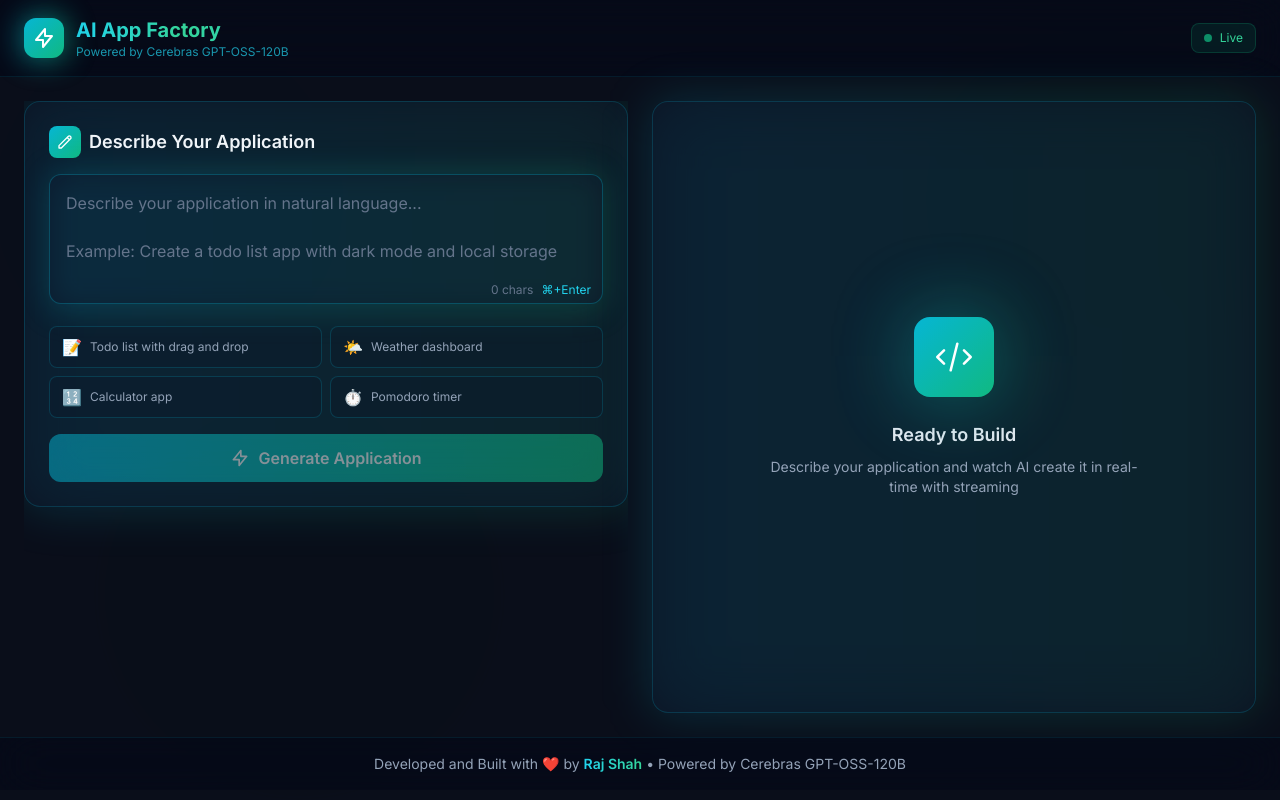
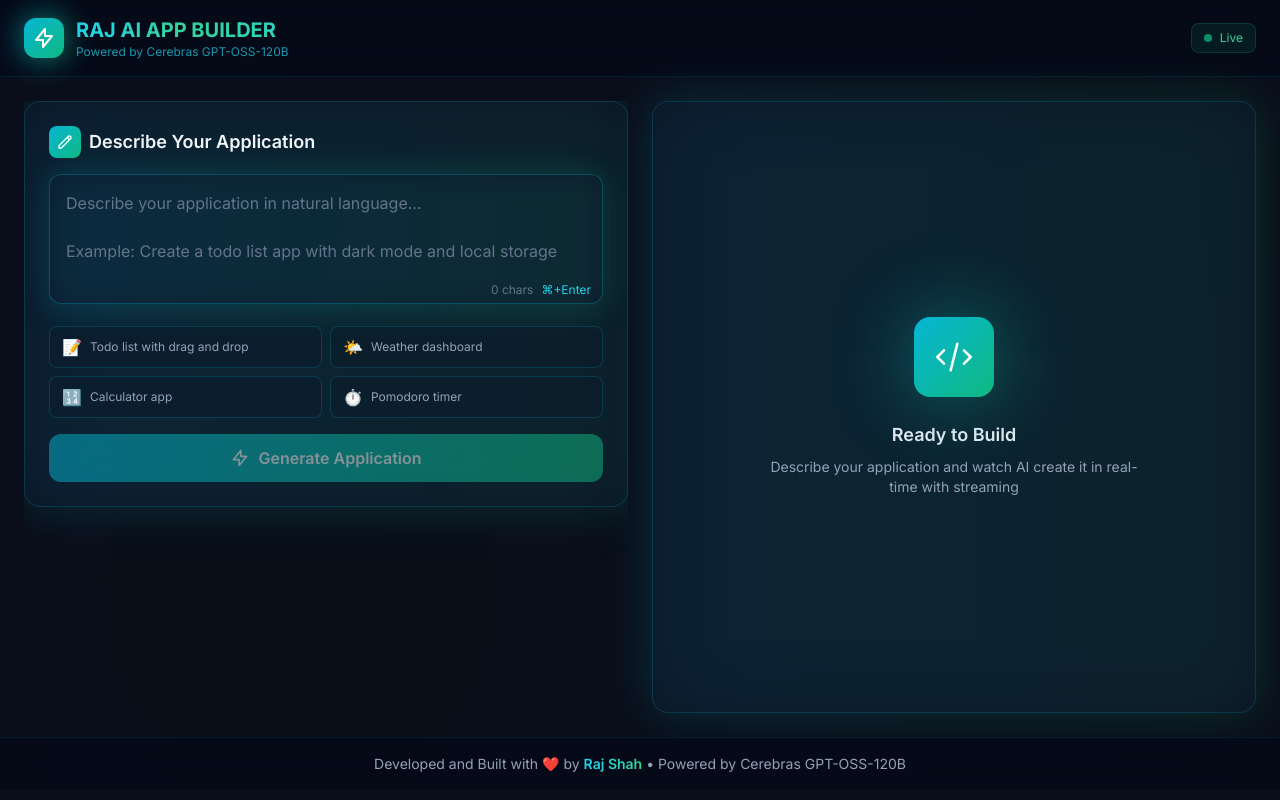
Before and after one commit to rajshah9305/RAJaiappbuilder, a Next.js app: page / in a window 1280 px wide. Built offline with nearby package versions, Linux system fonts and the light colour scheme.

Commit message:
rebrand: RAJ AI APP BUILDER - Elite platform by Raj Shah

```diff
--- a/package.json
+++ b/package.json
@@ -1,7 +1,7 @@
 {
-  "name": "ai-app-factory",
+  "name": "raj-ai-app-builder",
   "version": "1.0.0",
-  "description": "Elite AI-powered platform that converts natural language to React applications",
+  "description": "RAJ AI APP BUILDER - Elite AI-powered platform by Raj Shah that converts natural language to React applications",
   "author": "Raj Shah <https://github.com/rajshah9305>",
   "license": "MIT",
   "repository": {
--- a/src/app/layout.tsx
+++ b/src/app/layout.tsx
@@ -2,8 +2,8 @@ import type { Metadata } from 'next';
 import './globals.css';
 
 export const metadata: Metadata = {
-  title: 'AI App Factory - by Raj Shah',
-  description: 'Generate React apps with natural language using Cerebras GPT-OSS-120B',
+  title: 'RAJ AI APP BUILDER - by Raj Shah',
+  description: 'Elite AI-powered platform to build React applications with natural language using Cerebras GPT-OSS-120B',
 };
 
 export default function RootLayout({ children }: { children: React.ReactNode }) {
--- a/src/app/page.tsx
+++ b/src/app/page.tsx
@@ -33,7 +33,7 @@ export default function Home() {
               </div>
               <div>
                 <h1 className="text-xl font-bold bg-gradient-to-r from-cyan-400 via-emerald-400 to-teal-400 bg-clip-text text-transparent">
-                  AI App Factory
+                  RAJ AI APP BUILDER
                 </h1>
                 <p className="text-xs text-cyan-400/70">Powered by Cerebras GPT-OSS-120B</p>
               </div>
```
Also changed, not shown: 2 other files (tests, documents, lock files or other folders).
